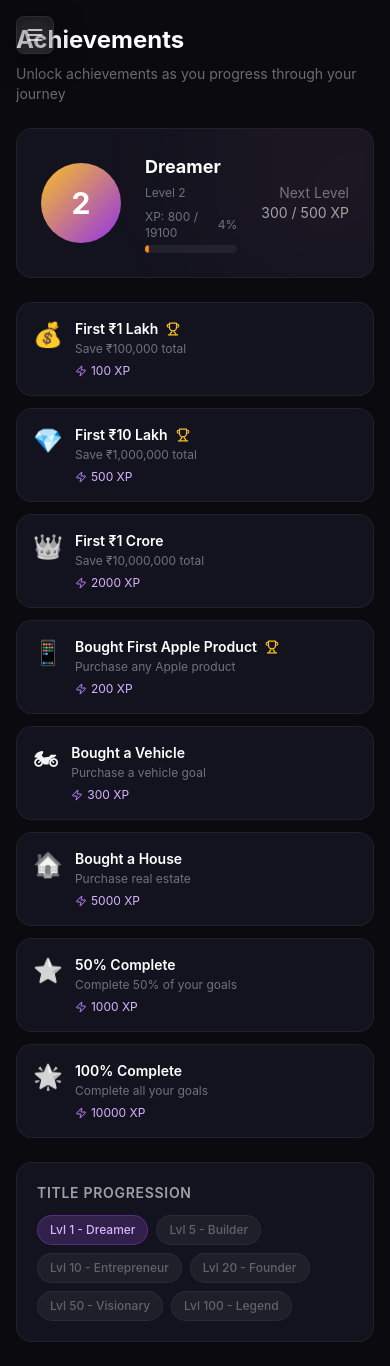
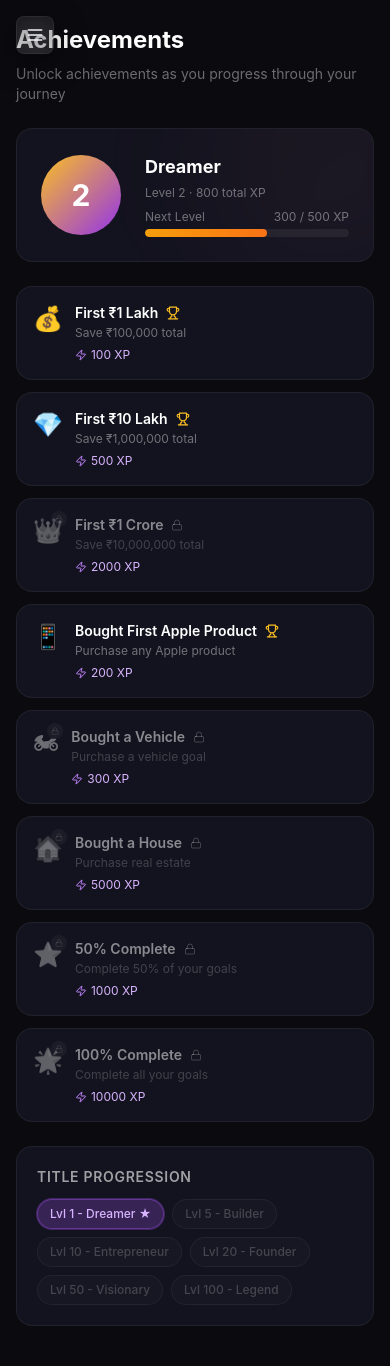
Before and after one commit to viikkkaas/LifeOS, a Next.js app: page /achievements in a window 390 px wide. Built offline with nearby package versions, Linux system fonts and the light colour scheme.

Commit message:
claude redesign3

```diff
--- a/app/achievements/page.tsx
+++ b/app/achievements/page.tsx
@@ -5,7 +5,7 @@ import { useApp } from "@/store/AppContext"
 import Sidebar from "@/components/layout/Sidebar"
 import { motion } from "framer-motion"
 import { getCurrencySymbol } from "@/lib/utils"
-import { Trophy, Award, Zap, Star } from "lucide-react"
+import { Trophy, Zap, Lock } from "lucide-react"
 
 const ACHIEVEMENT_DEFS = [
   { id: "first-lakh", name: "First ₹1 Lakh", desc: "Save ₹100,000 total", icon: "💰", xp: 100, check: (s: number) => s >= 100000 },
@@ -16,6 +16,15 @@ const ACHIEVEMENT_DEFS = [
   { id: "dream-house", name: "Bought a House", desc: "Purchase real estate", icon: "🏠", xp: 5000, check: (s: number, names: string[]) => names.some(n => n.includes("House")) },
   { id: "completion-50", name: "50% Complete", desc: "Complete 50% of your goals", icon: "⭐", xp: 1000, check: (s: number, names: string[], purchased: number, total: number) => total > 0 && (purchased / total) >= 0.5 },
   { id: "completion-100", name: "100% Complete", desc: "Complete all your goals", icon: "🌟", xp: 10000, check: (s: number, names: string[], purchased: number, total: number) => total > 0 && purchased === total },
+]
+
+const TITLE_MILESTONES = [
+  { level: 1, title: "Dreamer" },
+  { level: 5, title: "Builder" },
+  { level: 10, title: "Entrepreneur" },
+  { level: 20, title: "Founder" },
+  { level: 50, title: "Visionary" },
+  { level: 100, title: "Legend" },
 ]
 
 export default function AchievementsPage() {
@@ -42,14 +51,13 @@ export default function AchievementsPage() {
   const levelXP = totalXP % 500
   const maxLevelXP = 500
 
-  const getTitle = (level: number) => {
-    if (level >= 100) return "Legend"
-    if (level >= 50) return "Visionary"
-    if (level >= 20) return "Founder"
-    if (level >= 10) return "Entrepreneur"
-    if (level >= 5) return "Builder"
-    return "Dreamer"
+  const currentTitle = (() => {
+    let title = "Dreamer"
+    for (const m of TITLE_MILESTONES) {
+      if (level >= m.level) title = m.title
     }
+    return title
+  })()
 
   return (
     <div className="min-h-screen bg-[var(--background)]">
@@ -68,21 +76,21 @@ export default function AchievementsPage() {
                   <span className="text-3xl font-bold text-white">{level}</span>
                 </div>
                 <div className="flex-1">
-                  <div className="text-lg font-bold text-white">{getTitle(level)}</div>
-                  <div className="text-xs text-white/40 mt-1">Level {level}</div>
+                  <div className="text-lg font-bold text-white">{currentTitle}</div>
+                  <div className="text-xs text-white/40 mt-1">Level {level} &middot; {totalXP} total XP</div>
                   <div className="mt-2">
                     <div className="flex items-center justify-between text-xs text-white/40 mb-1">
-                      <span>XP: {totalXP} / {totalPossibleXP}</span>
-                      <span>{Math.round((totalXP / totalPossibleXP) * 100)}%</span>
+                      <span>Next Level</span>
+                      <span>{levelXP} / {maxLevelXP} XP</span>
                     </div>
                     <div className="progress-bar h-1.5">
-                      <div className="progress-bar-fill gold" style={{ width: `${(totalXP / totalPossibleXP) * 100}%` }} />
+                      <div className="progress-bar-fill gold" style={{ width: `${(levelXP / maxLevelXP) * 100}%` }} />
                     </div>
                   </div>
                 </div>
-                <div className="text-right">
-                  <div className="text-sm text-white/40">Next Level</div>
-                  <div className="text-sm text-white/60">{levelXP} / {maxLevelXP} XP</div>
+                <div className="text-right hidden sm:block">
+                  <div className="text-xs text-white/30">Total XP</div>
+                  <div className="text-lg font-bold text-white">{totalXP} <span className="text-sm font-normal text-white/30">/ {totalPossibleXP}</span></div>
                 </div>
               </div>
             </div>
@@ -95,16 +103,24 @@ export default function AchievementsPage() {
                   initial={{ opacity: 0, y: 10 }}
                   animate={{ opacity: 1, y: 0 }}
                   transition={{ delay: i * 0.05 }}
-                  className={`card p-4 transition-all ${ach.unlocked ? 'border-amber-500/20' : 'opacity-50'}`}
+                  className={`card p-4 transition-all ${ach.unlocked ? 'border-amber-500/20' : ''}`}
                 >
                   <div className="flex items-start gap-3">
-                    <div className={`text-2xl ${ach.unlocked ? '' : 'grayscale'}`}>{ach.icon}</div>
+                    <div className={`text-2xl relative ${ach.unlocked ? '' : 'grayscale opacity-40'}`}>
+                      {ach.icon}
+                      {!ach.unlocked && (
+                        <div className="absolute -top-1 -right-1 w-4 h-4 rounded-full bg-white/10 flex items-center justify-center">
+                          <Lock size={8} className="text-white/40" />
+                        </div>
+                      )}
+                    </div>
                     <div className="flex-1 min-w-0">
                       <div className="flex items-center gap-2">
-                        <h3 className="font-semibold text-sm text-white">{ach.name}</h3>
+                        <h3 className={`font-semibold text-sm ${ach.unlocked ? 'text-white' : 'text-white/50'}`}>{ach.name}</h3>
                         {ach.unlocked && <Trophy size={14} className="text-amber-400 flex-shrink-0" />}
+                        {!ach.unlocked && <Lock size={12} className="text-white/20 flex-shrink-0" />}
                       </div>
-                      <p className="text-xs text-white/40 mt-0.5">{ach.desc}</p>
+                      <p className={`text-xs mt-0.5 ${ach.unlocked ? 'text-white/40' : 'text-white/20'}`}>{ach.desc}</p>
                       <div className="flex items-center gap-1 mt-1.5">
                         <Zap size={12} className="text-purple-400" />
                         <span className="text-xs text-purple-300">{ach.xp} XP</span>
@@ -119,25 +135,25 @@ export default function AchievementsPage() {
             <div className="card p-5 mt-6">
               <h2 className="text-sm font-semibold text-white/60 uppercase tracking-wider mb-3">Title Progression</h2>
               <div className="flex flex-wrap gap-2">
-                {[
-                  { level: 1, title: "Dreamer" },
-                  { level: 5, title: "Builder" },
-                  { level: 10, title: "Entrepreneur" },
-                  { level: 20, title: "Founder" },
-                  { level: 50, title: "Visionary" },
-                  { level: 100, title: "Legend" },
-                ].map(t => (
+                {TITLE_MILESTONES.map(t => {
+                  const earned = level >= t.level
+                  const active = t.title === currentTitle
+                  return (
                     <div
                       key={t.level}
-                    className={`px-3 py-1.5 rounded-full text-xs font-medium ${
-                      level >= t.level
-                        ? "bg-purple-500/20 text-purple-300 border border-purple-500/30"
-                        : "bg-white/5 text-white/30 border border-white/5"
+                      className={`px-3 py-1.5 rounded-full text-xs font-medium transition-all ${
+                        active
+                          ? "bg-purple-500/25 text-purple-300 border border-purple-500/40 ring-1 ring-purple-500/30"
+                          : earned
+                            ? "bg-white/5 text-white/50 border border-white/10"
+                            : "bg-white/[0.02] text-white/20 border border-white/5"
                       }`}
                     >
                       Lvl {t.level} - {t.title}
+                      {active && " ★"}
                     </div>
-                ))}
+                  )
+                })}
               </div>
             </div>
           </motion.div>
--- a/app/business/page.tsx
+++ b/app/business/page.tsx
@@ -83,20 +83,7 @@ export default function BusinessPage() {
               </div>
             </div>
 
-            {/* Additional KPIs */}
-            <div className="grid grid-cols-2 sm:grid-cols-4 gap-3">
-              {[
-                { label: "Meetings", value: business.meetings, suffix: "" },
-                { label: "Cold Calls", value: business.coldCalls, suffix: "" },
-                { label: "Deals Closed", value: business.dealsClosed, suffix: "" },
-                { label: "Conversion", value: business.conversionRate, suffix: "%" },
-              ].map((item, i) => (
-                <div key={i} className="card p-3">
-                  <div className="text-[10px] text-white/40 uppercase tracking-wider mb-1">{item.label}</div>
-                  <div className="text-lg font-bold text-white">{item.value}{item.suffix}</div>
-                </div>
-              ))}
-            </div>
+
           </motion.div>
         </div>
       </main>
--- a/app/settings/page.tsx
+++ b/app/settings/page.tsx
@@ -77,15 +77,23 @@ export default function SettingsPage() {
               <div className="grid grid-cols-2 gap-4">
                 <div>
                   <label className="text-xs text-white/40 mb-1.5 block">Currency Type</label>
+                  <div className="relative">
                     <select
-                    className="select-premium w-full"
+                      className="input-premium w-full appearance-none cursor-pointer"
                       value={settings.currency}
                       onChange={e => dispatch({ type: "UPDATE_SETTINGS", payload: { currency: e.target.value as Currency } })}
+                      style={{ color: 'var(--text-primary)', background: 'rgba(255,255,255,0.04)', border: '1px solid rgba(255,255,255,0.08)' }}
                     >
-                    {["INR", "USD", "AED", "GBP", "EUR"].map(c => (
+                      {["INR", "USD"].map(c => (
                         <option key={c} value={c}>{c} ({getCurrencySymbol(c)})</option>
                       ))}
                     </select>
+                    <div className="pointer-events-none absolute inset-y-0 right-0 flex items-center pr-3">
+                      <svg className="w-4 h-4 text-white/40" fill="none" viewBox="0 0 24 24" stroke="currentColor">
+                        <path strokeLinecap="round" strokeLinejoin="round" strokeWidth={2} d="M19 9l-7 7-7-7" />
+                      </svg>
+                    </div>
+                  </div>
                 </div>
                 <div>
                   <label className="text-xs text-white/40 mb-1.5 block">Custom Symbol (optional)</label>
--- a/app/timeline/page.tsx
+++ b/app/timeline/page.tsx
@@ -80,7 +80,7 @@ export default function TimelinePage() {
                         </div>
 
                         <div className="flex items-center gap-4 text-xs text-white/40 mt-2">
-                          <span>{symbol}{formatCompactCurrency(goal.amountSaved)} / {symbol}{formatCompactCurrency(goal.targetPrice)}</span>
+                          <span>{formatCompactCurrency(goal.amountSaved, symbol)} / {formatCompactCurrency(goal.targetPrice, symbol)}</span>
                           <span className="font-medium text-white/60">{progress}%</span>
                         </div>
 
```
Also changed, not shown: app/analytics/page.tsx (+15 -18 lines), app/calendar/page.tsx (+18 -13 lines), app/habits/page.tsx (+48 -10 lines), app/investments/page.tsx (+16 -5 lines). Lines whose indentation alone changed are shown as unchanged.
